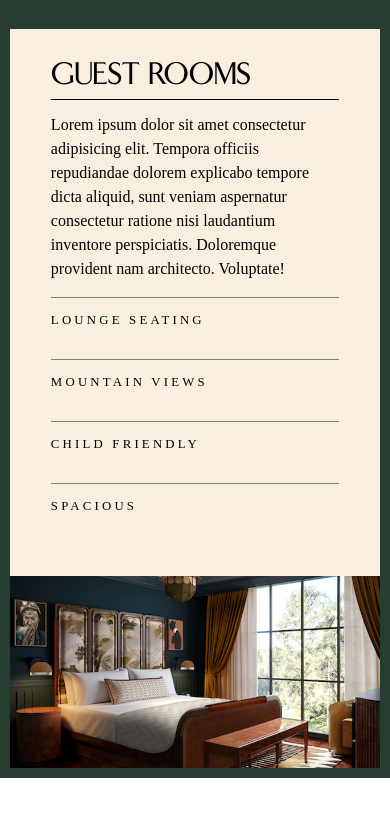
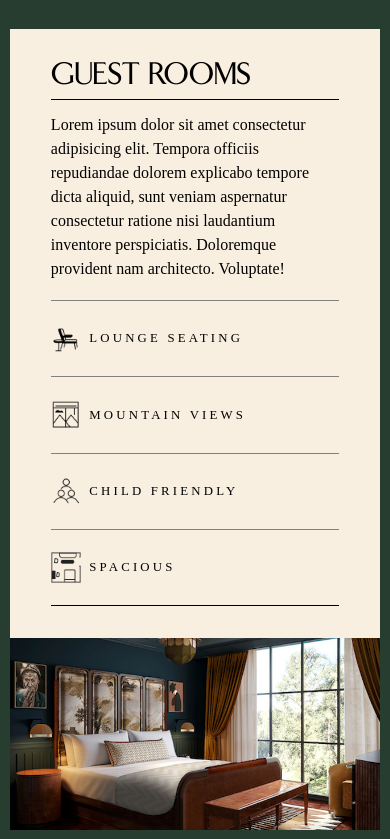
Before and after one commit to webstormcam/Manchester_Hotel_Code, a plain HTML site: page index.html in a window 390 px wide. Shown: the part 1483-2322 px from the top of the page. Before the commit the page ends 2261 px from the top, so only its background shows below. Drawn offline with Linux system fonts and the light colour scheme.

Commit message:
Guest rooms mobile done
Now its time to get the carousel in there

```diff
--- a/css/style.css
+++ b/css/style.css
@@ -238,17 +238,28 @@ nav p{
   }
 
   #room_features{
-
+    border-bottom: 1px solid black;
+    margin-top: 1.2rem;
   }
 
 
   #room_features li{
 border-top: 1px solid grey;
-margin: 1rem 0rem;
-padding: 1rem 0rem;
+/* margin: 1rem 0rem;  */
+padding: 1.4rem 0rem;
 letter-spacing: 0.2rem ;
 font-size: 0.8rem;
 
+  }
+
+  .room_feature{
+      display: flex;
+      align-items: center;
+  }
+
+  .room-icon{
+      width: 1.9rem;
+      margin-right: 0.5rem;
   }
 
 
--- a/index.html
+++ b/index.html
@@ -63,10 +63,10 @@
         <div class="main-wording-section"> <h2 class="secondary-headings">GUEST ROOMS</h2>
        <p class="main-wording">Lorem ipsum dolor sit amet consectetur adipisicing elit. Tempora officiis repudiandae dolorem explicabo tempore dicta aliquid, sunt veniam aspernatur consectetur ratione nisi laudantium inventore perspiciatis. Doloremque provident nam architecto. Voluptate!</p>
        <ul id="room_features">
-        <li>LOUNGE SEATING</li>
-        <li>MOUNTAIN VIEWS</li>
-        <li> CHILD FRIENDLY</li>
-        <li>SPACIOUS</li>
+        <li class="room_feature">  <img class="room-icon" src="./imgs/SmLounge.png" alt=""> LOUNGE SEATING</li>
+        <li class="room_feature">  <img class="room-icon" src="./imgs/great view - mountain.png" alt=""> MOUNTAIN VIEWS</li>
+        <li class="room_feature"> <img class="room-icon" src="./imgs/group friendly.png" alt=""> CHILD FRIENDLY</li>
+        <li class="room_feature"> <img class="room-icon" src="./imgs/Large.png" alt=""> SPACIOUS</li>
     </ul>
 
    </div>
```
Also changed, not shown: imgs/Large.png (added), imgs/SmLounge.png (added), imgs/great view - mountain.png (added), imgs/group friendly.png (added).
